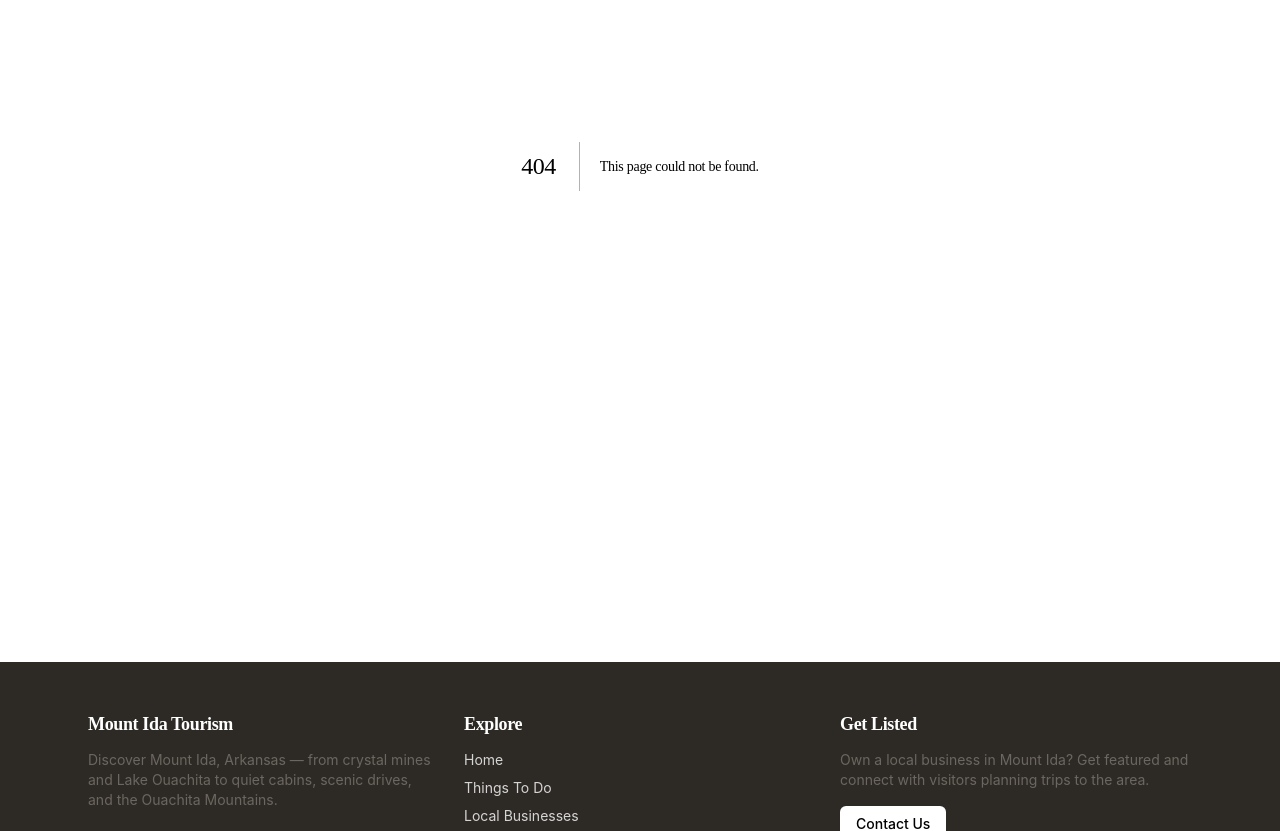
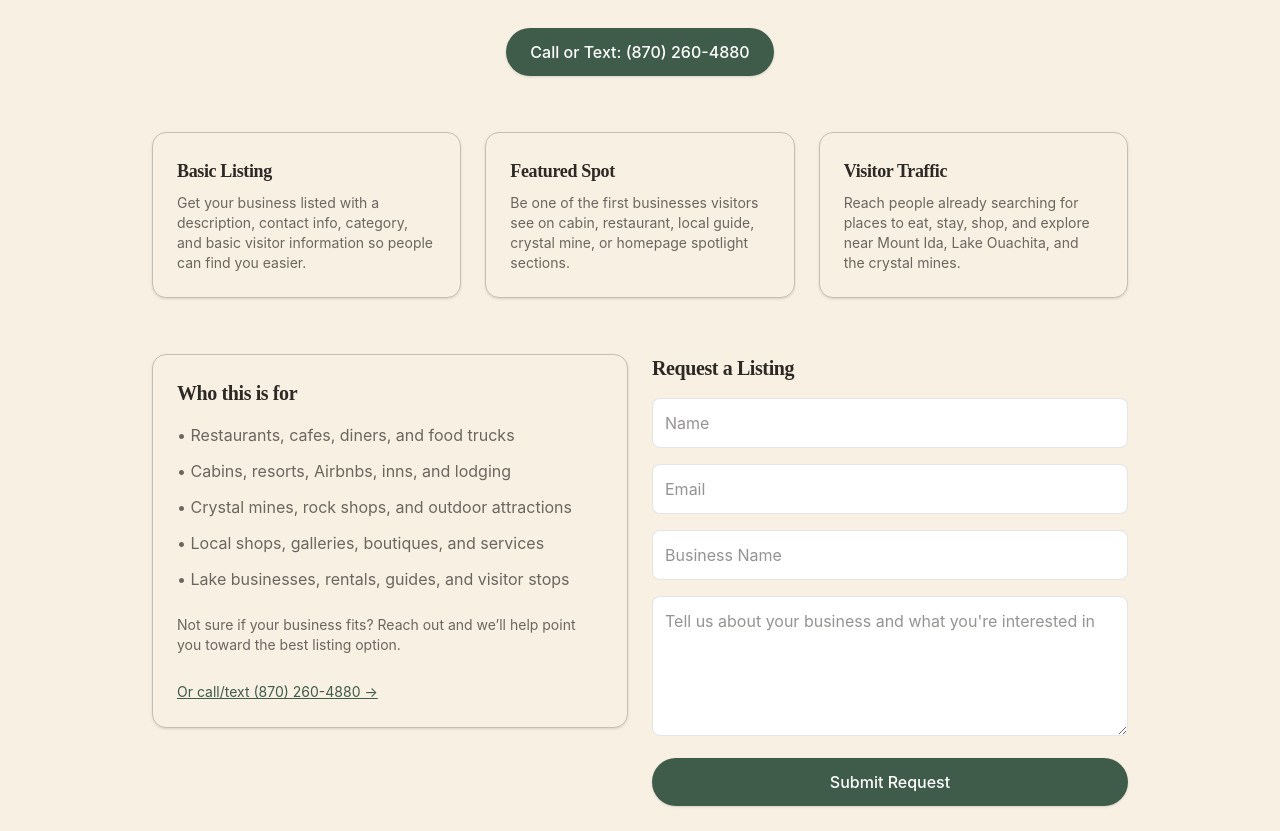
Before and after one commit to altifygenerator-ai/mt-ida-tourism, a Next.js app: page /contact in a window 1280 px wide. Before the commit this address had no page. Shown: the part 303-1134 px from the top of the page. Built offline with nearby package versions, Linux system fonts and the light colour scheme.

Commit message:
update contact form email subject and sender address metadata and sitemap

```diff
--- /dev/null
+++ b/app/api/contact/route.ts
@@ -0,0 +1,38 @@
+import { NextResponse } from "next/server";
+export const runtime = "nodejs"
+export async function POST(req: Request) {
+  try {
+    const body = await req.json();
+
+    // Optional: check env safely
+    const apiKey = process.env.RESEND_API_KEY;
+
+    if (!apiKey) {
+      console.error("Missing RESEND_API_KEY");
+      return NextResponse.json(
+        { error: "Server not configured" },
+        { status: 500 }
+      );
+    }
+
+    // Lazy import (prevents build crash)
+    const { Resend } = await import("resend");
+    const resend = new Resend(apiKey);
+
+    await resend.emails.send({
+      from: "promote@hometownwebservicesar.cc",
+      to: "altifygenerator@gmail.com",
+      subject: "New Contact Form Submission Mt Ida Tourism",
+      text: JSON.stringify(body, null, 2),
+    });
+
+    return NextResponse.json({ success: true });
+
+  } catch (error) {
+    console.error(error);
+    return NextResponse.json(
+      { error: "Something went wrong" },
+      { status: 500 }
+    );
+  }
+}
--- /dev/null
+++ b/app/contact/page.tsx
@@ -0,0 +1,159 @@
+"use client"
+
+import { useState } from "react"
+
+export default function ContactPage() {
+  const [form, setForm] = useState({
+    name: "",
+    email: "",
+    business: "",
+    message: "",
+  })
+
+  const [submitted, setSubmitted] = useState(false)
+
+  const handleSubmit = async (e: React.FormEvent<HTMLFormElement>) => {
+    e.preventDefault()
+
+    await fetch("/api/contact", {
+      method: "POST",
+      body: JSON.stringify({
+        ...form,
+        source: "Mount Ida Tourism",
+      }),
+    })
+
+    setSubmitted(true)
+  }
+
+  return (
+    <main className="max-w-5xl mx-auto px-6 py-16">
+      <section className="text-center max-w-2xl mx-auto mb-14">
+        <p className="text-sm uppercase tracking-wide text-[color:var(--color-accent)] mb-3">
+          Local Business Promotion
+        </p>
+
+        <h1 className="text-4xl font-semibold mb-6">
+          Promote Your Business in Mount Ida
+        </h1>
+
+        <p className="text-[color:var(--color-muted)] leading-relaxed">
+          Get your business in front of visitors looking for cabins, restaurants,
+          crystal mines, Lake Ouachita, local shops, services, and things to do
+          around Mount Ida and the Ouachita Mountains.
+        </p>
+
+        <div className="mt-6">
+          <a
+            href="tel:8702604880"
+            className="inline-flex items-center gap-2 bg-[color:var(--color-accent)] text-white px-6 py-3 rounded-full font-medium shadow hover:shadow-lg transition hover:scale-[1.02]"
+          >
+            Call or Text: (870) 260-4880
+          </a>
+        </div>
+      </section>
+
+      <section className="grid md:grid-cols-3 gap-6 mb-14">
+        <div className="card p-6 shadow-sm">
+          <h2 className="text-lg font-semibold mb-2">Basic Listing</h2>
+          <p className="text-sm text-[color:var(--color-muted)]">
+            Get your business listed with a description, contact info, category,
+            and basic visitor information so people can find you easier.
+          </p>
+        </div>
+
+        <div className="card p-6 shadow-sm">
+          <h2 className="text-lg font-semibold mb-2">Featured Spot</h2>
+          <p className="text-sm text-[color:var(--color-muted)]">
+            Be one of the first businesses visitors see on cabin, restaurant,
+            local guide, crystal mine, or homepage spotlight sections.
+          </p>
+        </div>
+
+        <div className="card p-6 shadow-sm">
+          <h2 className="text-lg font-semibold mb-2">Visitor Traffic</h2>
+          <p className="text-sm text-[color:var(--color-muted)]">
+            Reach people already searching for places to eat, stay, shop, and
+            explore near Mount Ida, Lake Ouachita, and the crystal mines.
+          </p>
+        </div>
+      </section>
+
+      <section className="grid md:grid-cols-2 gap-10 items-start">
+        <div className="card p-6 shadow-sm">
+          <h2 className="text-xl font-semibold mb-4">
+            Who this is for
+          </h2>
+
+          <ul className="space-y-3 text-[color:var(--color-muted)]">
+            <li>• Restaurants, cafes, diners, and food trucks</li>
+            <li>• Cabins, resorts, Airbnbs, inns, and lodging</li>
+            <li>• Crystal mines, rock shops, and outdoor attractions</li>
+            <li>• Local shops, galleries, boutiques, and services</li>
+            <li>• Lake businesses, rentals, guides, and visitor stops</li>
+          </ul>
+
+          <p className="mt-6 text-sm text-[color:var(--color-muted)]">
+            Not sure if your business fits? Reach out and we’ll help point you
+            toward the best listing option.
+          </p>
+
+          <div className="mt-6">
+            <a
+              href="tel:8702604880"
+              className="inline-block text-sm underline text-[color:var(--color-accent)]"
+            >
+              Or call/text (870) 260-4880 →
+            </a>
+          </div>
+        </div>
+
+        <div>
+          <h2 className="text-xl font-semibold mb-4">
+            Request a Listing
+          </h2>
+
+          {submitted ? (
+            <p className="text-green-600 font-medium">
+              Thanks! We’ll be in touch soon.
+            </p>
+          ) : (
+            <form onSubmit={handleSubmit} className="space-y-4">
+              <input
+                placeholder="Name"
+                className="w-full border border-black/10 p-3 rounded-lg bg-white"
+                onChange={(e) => setForm({ ...form, name: e.target.value })}
+              />
+
+              <input
+                placeholder="Email"
+                className="w-full border border-black/10 p-3 rounded-lg bg-white"
+                onChange={(e) => setForm({ ...form, email: e.target.value })}
+              />
+
+              <input
+                placeholder="Business Name"
+                className="w-full border border-black/10 p-3 rounded-lg bg-white"
+                onChange={(e) =>
+                  setForm({ ...form, business: e.target.value })
+                }
+              />
+
+              <textarea
+                placeholder="Tell us about your business and what you're interested in"
+                className="w-full border border-black/10 p-3 rounded-lg bg-white min-h-[140px]"
+                onChange={(e) =>
+                  setForm({ ...form, message: e.target.value })
+                }
+              />
+
+              <button className="w-full bg-[color:var(--color-accent)] text-white px-6 py-3 rounded-full font-medium shadow hover:shadow-lg transition">
+                Submit Request
+              </button>
+            </form>
+          )}
+        </div>
+      </section>
+    </main>
+  )
+}
--- a/app/layout.tsx
+++ b/app/layout.tsx
@@ -1,12 +1,64 @@
 import type { Metadata } from "next"
-import "./globals.css"
+import { Analytics } from "@vercel/analytics/react"
 import Header from "@/components/Header"
 import Footer from "@/components/Footer"
+import "./globals.css"
 
 export const metadata: Metadata = {
-  title: "Mount Ida Arkansas | Crystal Mines, Lake Ouachita, Cabins & Things To Do",
+  metadataBase: new URL("https://mountidaarkansas.org"),
+  title: {
+    default:
+      "Mount Ida Arkansas Tourism | Crystal Mines, Lake Ouachita, Cabins & Things To Do",
+    template: "%s | Mount Ida Arkansas",
+  },
   description:
-    "Explore Mount Ida, Arkansas with local guides to crystal mines, Lake Ouachita, cabins, restaurants, local history, and things to do in the Ouachita Mountains.",
+    "Explore Mount Ida, Arkansas with local guides to crystal mines, Lake Ouachita, cabins, restaurants, local businesses, history, and things to do in the Ouachita Mountains.",
+  keywords: [
+    "Mount Ida Arkansas",
+    "Mount Ida AR",
+    "Mount Ida tourism",
+    "things to do in Mount Ida Arkansas",
+    "Mount Ida crystal mines",
+    "Quartz Capital of the World",
+    "Lake Ouachita",
+    "Lake Ouachita cabins",
+    "Mount Ida cabins",
+    "Mount Ida restaurants",
+    "Ouachita Mountains",
+  ],
+  openGraph: {
+    title:
+      "Mount Ida Arkansas Tourism | Crystal Mines, Lake Ouachita, Cabins & Things To Do",
+    description:
+      "Plan a Mount Ida trip with guides to crystal mines, Lake Ouachita, cabins, restaurants, history, and local businesses.",
+    url: "https://mountidaarkansas.org",
+    siteName: "Mount Ida Arkansas Tourism",
+    images: [
+      {
+        url: "/images/mt-ida-hero.jpg",
+        width: 1200,
+        height: 630,
+        alt: "Mount Ida Arkansas tourism guide",
+      },
+    ],
+    locale: "en_US",
+    type: "website",
+  },
+  twitter: {
+    card: "summary_large_image",
+    title:
+      "Mount Ida Arkansas Tourism | Crystal Mines, Lake Ouachita, Cabins & Things To Do",
+    description:
+      "Explore Mount Ida, Arkansas with crystal mines, Lake Ouachita, cabins, restaurants, and things to do.",
+    images: ["/images/mt-ida-hero.jpg"],
+  },
+  alternates: {
+    canonical: "https://mountidaarkansas.org",
+  },
+  robots: {
+    index: true,
+    follow: true,
+  },
 }
 
 export default function RootLayout({
@@ -20,6 +72,7 @@ export default function RootLayout({
         <Header />
         {children}
         <Footer />
+        <Analytics />
       </body>
     </html>
   )
--- /dev/null
+++ b/app/sitemap.ts
@@ -0,0 +1,62 @@
+import type { MetadataRoute } from "next"
+
+const baseUrl = "https://mountidaarkansas.org"
+
+export default function sitemap(): MetadataRoute.Sitemap {
+  return [
+    {
+      url: baseUrl,
+      lastModified: new Date(),
+      changeFrequency: "weekly",
+      priority: 1,
+    },
+    {
+      url: `${baseUrl}/things-to-do`,
+      lastModified: new Date(),
+      changeFrequency: "weekly",
+      priority: 0.9,
+    },
+    {
+      url: `${baseUrl}/crystal-mines`,
+      lastModified: new Date(),
+      changeFrequency: "weekly",
+      priority: 0.95,
+    },
+    {
+      url: `${baseUrl}/lake-ouachita`,
+      lastModified: new Date(),
+      changeFrequency: "weekly",
+      priority: 0.95,
+    },
+    {
+      url: `${baseUrl}/cabins`,
+      lastModified: new Date(),
+      changeFrequency: "weekly",
+      priority: 0.9,
+    },
+    {
+      url: `${baseUrl}/restaurants`,
+      lastModified: new Date(),
+      changeFrequency: "weekly",
+      priority: 0.85,
+    },
+    {
+      url: `${baseUrl}/local-business`,
+      lastModified: new Date(),
+      changeFrequency: "weekly",
+      priority: 0.8,
+    },
+    {
+      url: `${baseUrl}/contact`,
+      lastModified: new Date(),
+      changeFrequency: "monthly",
+      priority: 0.75,
+    },
+    {
+      url: `${baseUrl}/history`,
+      lastModified: new Date(),
+      changeFrequency: "monthly",
+      priority: 0.7,
+    },
+  ]
+}
--- a/package.json
+++ b/package.json
@@ -9,9 +9,11 @@
     "lint": "eslint"
   },
   "dependencies": {
+    "@vercel/analytics": "^2.0.1",
     "next": "16.2.4",
     "react": "19.2.4",
-    "react-dom": "19.2.4"
+    "react-dom": "19.2.4",
+    "resend": "^6.12.2"
   },
   "devDependencies": {
     "@tailwindcss/postcss": "^4",
```
Also changed, not shown: 1 other file (tests, documents, lock files or other folders).
